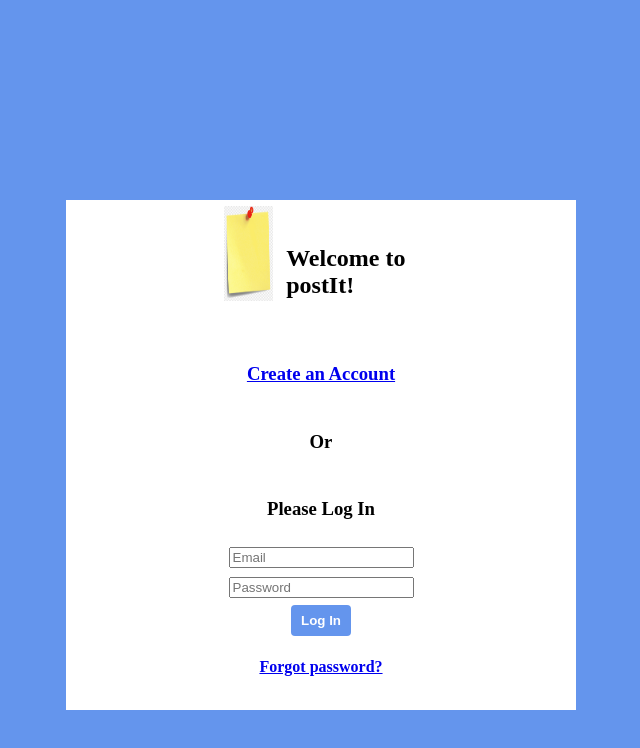
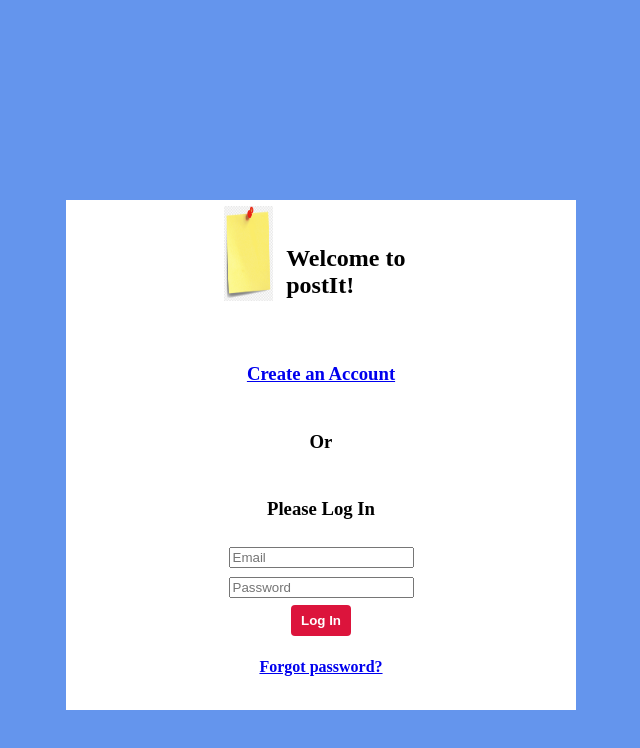
Before and after one commit to kaupohumal/wad20_homework, a plain HTML site: page login.html in a window 1280 px wide. In both pictures the pointer is over the button "Log In". Shown: the whole page, without its empty margins (374-1014 px from the left). Drawn offline with Linux system fonts and the light colour scheme.

Commit message:
pseudoklass login buttonile

```diff
--- a/style.css
+++ b/style.css
@@ -91,3 +91,6 @@ body{
     flex:1;
     order:8;
 }
+.submit:hover{
+    background-color: crimson;
+}
```
